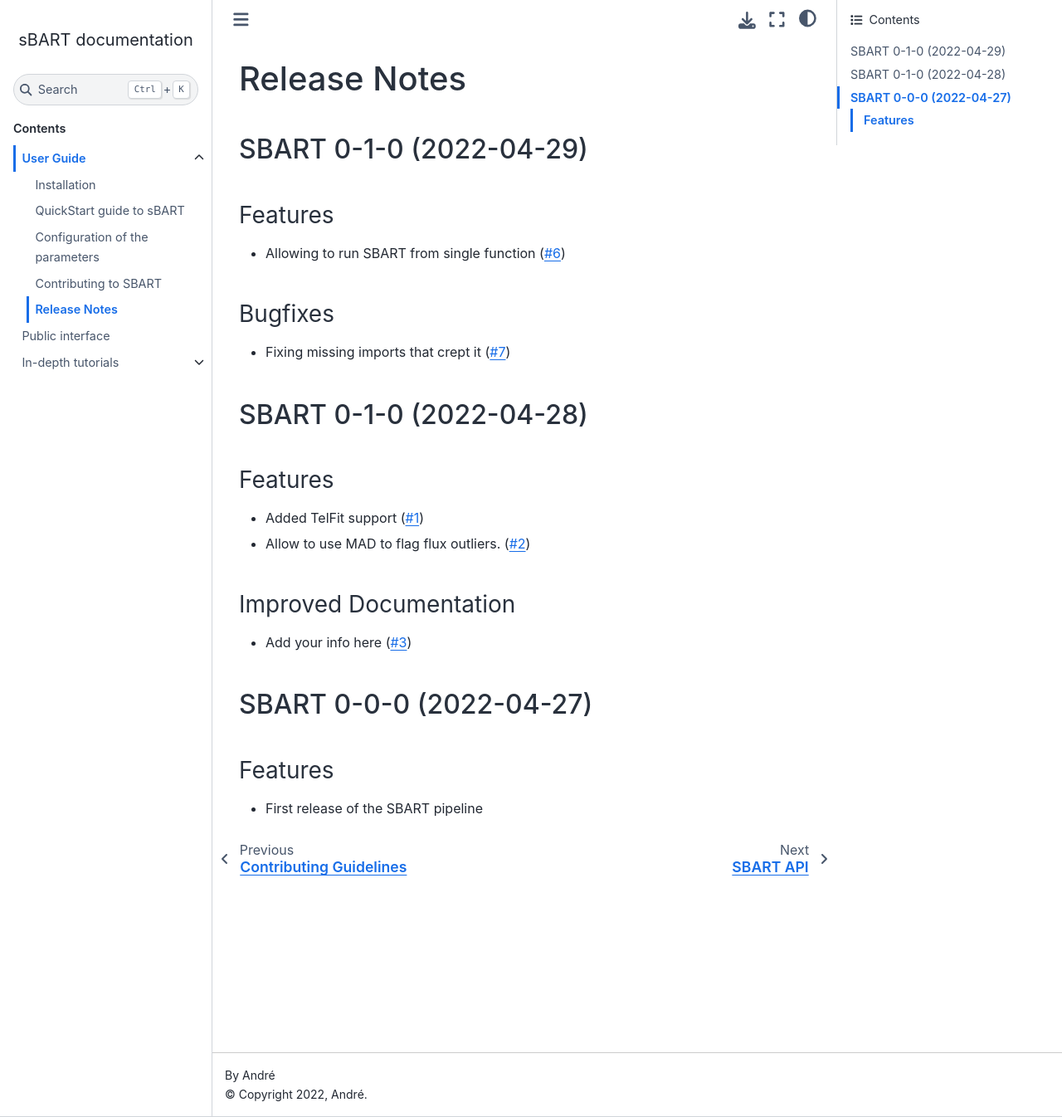
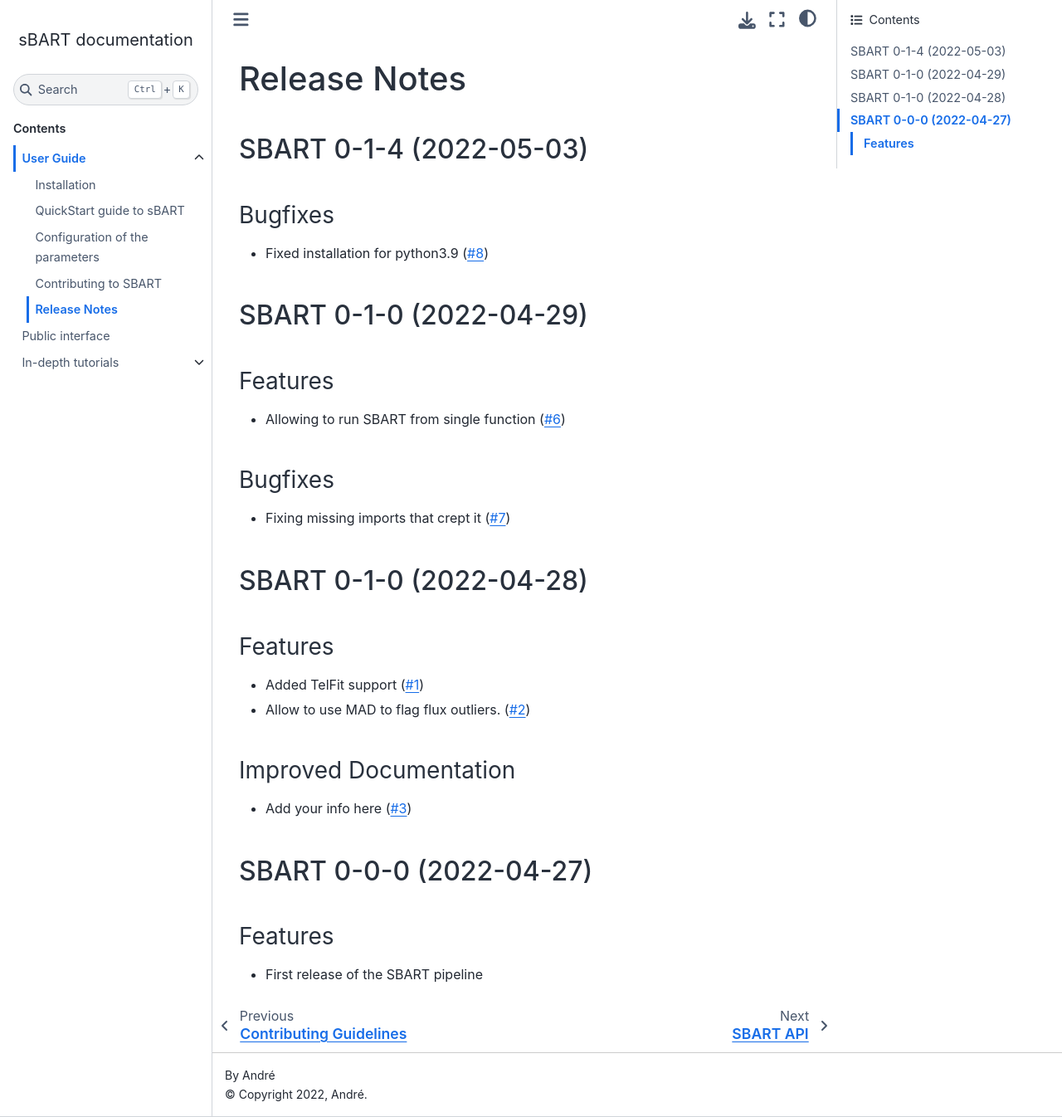
Before and after one commit to iastro-pt/sBART, a Sphinx documentation site: the page built from docs/NEWS.rst, in a window 1280 px wide and 1346 px high. Shown: the whole window at 83% size. Built offline with Sphinx 7.4.7 and the Sphinx Book theme 1.1.4, drawn with Linux system fonts in a browser that asks for light colours.

Commit message:
updating docs

```diff
--- a/docs/NEWS.rst
+++ b/docs/NEWS.rst
@@ -3,6 +3,15 @@ Release Notes
 =============
 
 .. towncrier release notes start
+
+SBART 0-1-4 (2022-05-03)
+------------------------
+
+Bugfixes
+~~~~~~~~
+
+- Fixed installation for python3.9 (`#8 <https://github.com/iastro-pt/sBART/issues/8>`_)
+
 
 SBART 0-1-0 (2022-04-29)
 ------------------------
```
Also changed, not shown: 1 other file.
